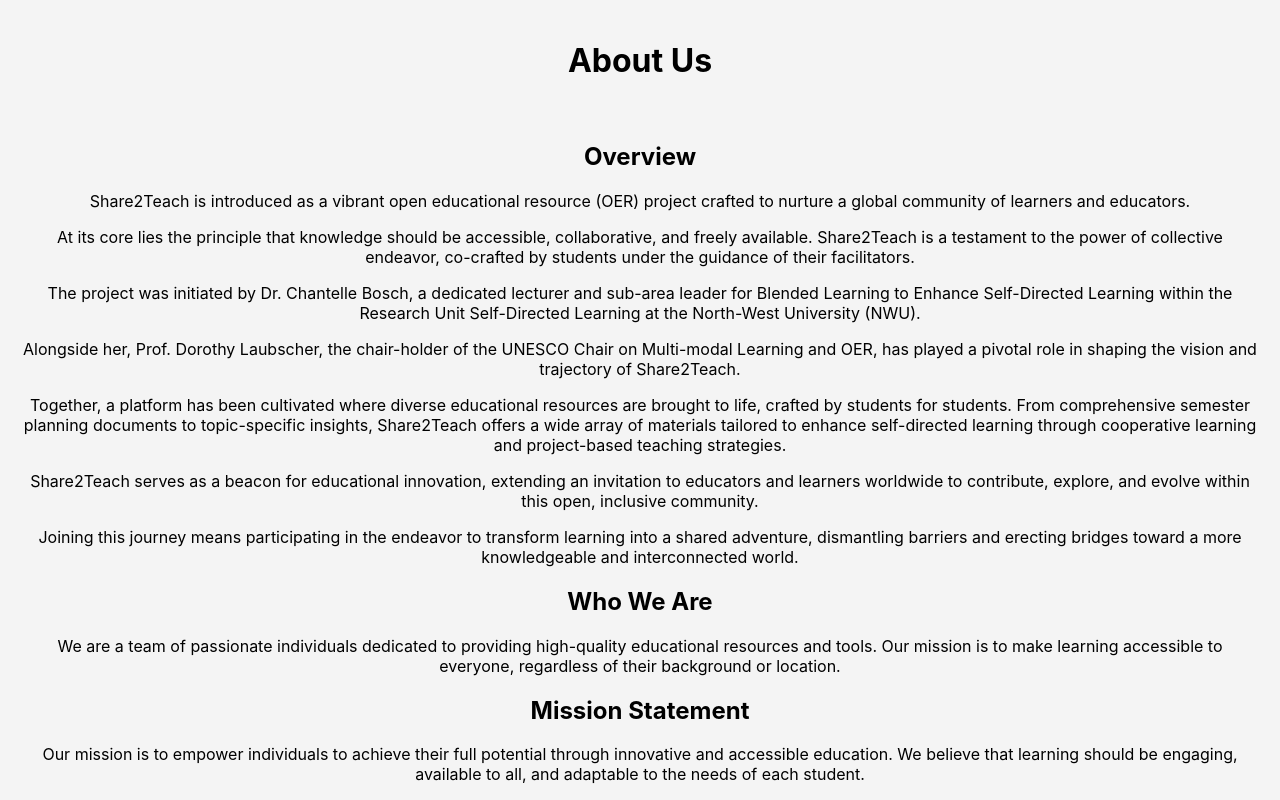
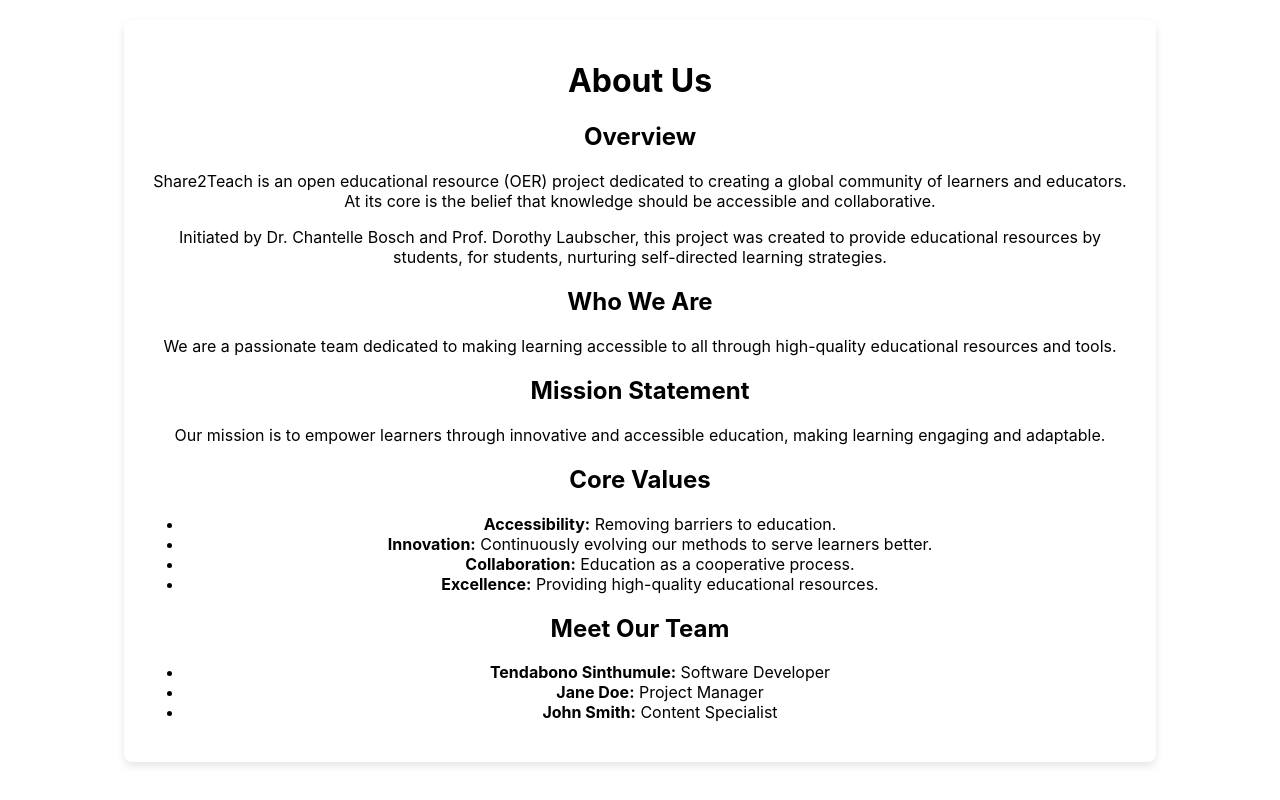
Before and after one commit to TS29TR21/Front-end, a React (Create React App) app in the folder frontend-bananaboat/: page /about-us-page in a window 1280 px wide. Built offline with nearby package versions, Linux system fonts and the light colour scheme.

Commit message:
Bootstrap

```diff
--- a/frontend-bananaboat/package.json
+++ b/frontend-bananaboat/package.json
@@ -10,7 +10,9 @@
     "@testing-library/jest-dom": "^5.17.0",
     "@testing-library/react": "^13.4.0",
     "@testing-library/user-event": "^13.5.0",
+    "bootstrap": "^5.3.3",
     "react": "^18.3.1",
+    "react-bootstrap": "^2.10.5",
     "react-dom": "^18.3.1",
     "react-router-dom": "^6.26.2",
     "react-scripts": "^5.0.1",
--- a/frontend-bananaboat/src/components/about-us.js
+++ b/frontend-bananaboat/src/components/about-us.js
@@ -3,7 +3,6 @@
 const AboutUs = () => {
   return (
     <div style={styles.pageContainer}>
-      {/* Main Content */}
       <main style={styles.mainContent}>
         <header style={styles.header}>
           <h1>About Us</h1>
@@ -12,63 +11,31 @@
         <section style={styles.section}>
           <h2>Overview</h2>
           <p>
-            Share2Teach is introduced as a vibrant open educational resource
-            (OER) project crafted to nurture a global community of learners and
-            educators.
+            Share2Teach is an open educational resource (OER) project dedicated
+            to creating a global community of learners and educators. At its
+            core is the belief that knowledge should be accessible and
+            collaborative.
           </p>
           <p>
-            At its core lies the principle that knowledge should be accessible,
-            collaborative, and freely available. Share2Teach is a testament to
-            the power of collective endeavor, co-crafted by students under the
-            guidance of their facilitators.
+            Initiated by Dr. Chantelle Bosch and Prof. Dorothy Laubscher, this
+            project was created to provide educational resources by students,
+            for students, nurturing self-directed learning strategies.
           </p>
-          <p>
-            The project was initiated by Dr. Chantelle Bosch, a dedicated
-            lecturer and sub-area leader for Blended Learning to Enhance
-            Self-Directed Learning within the Research Unit Self-Directed
-            Learning at the North-West University (NWU).
-          </p>
-          <p>
-            Alongside her, Prof. Dorothy Laubscher, the chair-holder of the
-            UNESCO Chair on Multi-modal Learning and OER, has played a pivotal
-            role in shaping the vision and trajectory of Share2Teach.
-          </p>
-          <p>
-            Together, a platform has been cultivated where diverse educational
-            resources are brought to life, crafted by students for students.
-            From comprehensive semester planning documents to topic-specific
-            insights, Share2Teach offers a wide array of materials tailored to
-            enhance self-directed learning through cooperative learning and
-            project-based teaching strategies.
-          </p>
-          <p>
-            Share2Teach serves as a beacon for educational innovation, extending
-            an invitation to educators and learners worldwide to contribute,
-            explore, and evolve within this open, inclusive community.
-          </p>
-          <p>
-            Joining this journey means participating in the endeavor to
-            transform learning into a shared adventure, dismantling barriers and
-            erecting bridges toward a more knowledgeable and interconnected
-            world.
-          </p>
+        </section>
 
+        <section style={styles.section}>
           <h2>Who We Are</h2>
           <p>
-            We are a team of passionate individuals dedicated to providing
-            high-quality educational resources and tools. Our mission is to make
-            learning accessible to everyone, regardless of their background or
-            location.
+            We are a passionate team dedicated to making learning accessible to
+            all through high-quality educational resources and tools.
           </p>
         </section>
 
         <section style={styles.section}>
           <h2>Mission Statement</h2>
           <p>
-            Our mission is to empower individuals to achieve their full
-            potential through innovative and accessible education. We believe
-            that learning should be engaging, available to all, and adaptable to
-            the needs of each student.
+            Our mission is to empower learners through innovative and accessible
+            education, making learning engaging and adaptable.
           </p>
         </section>
 
@@ -76,32 +43,25 @@
           <h2>Core Values</h2>
           <ul>
             <li>
-              <strong>Accessibility:</strong> We strive to remove barriers to
-              education.
+              <strong>Accessibility:</strong> Removing barriers to education.
             </li>
             <li>
-              <strong>Innovation:</strong> We are constantly evolving our
-              methods and materials to better serve learners.
+              <strong>Innovation:</strong> Continuously evolving our methods to
+              serve learners better.
             </li>
             <li>
-              <strong>Collaboration:</strong> We believe that education is a
-              collaborative process between learners, educators, and the
-              community.
+              <strong>Collaboration:</strong> Education as a cooperative
+              process.
             </li>
             <li>
-              <strong>Excellence:</strong> We are committed to providing
-              high-quality resources that meet the highest standards.
+              <strong>Excellence:</strong> Providing high-quality educational
+              resources.
             </li>
           </ul>
         </section>
 
         <section style={styles.section}>
           <h2>Meet Our Team</h2>
-          <p>
-            Our team is composed of educators, developers, and passionate
-            individuals who work together to create an inclusive and dynamic
-            learning environment.
-          </p>
           <ul>
             <li>
               <strong>Tendabono Sinthumule:</strong> Software Developer
@@ -114,59 +74,37 @@
             </li>
           </ul>
         </section>
-
-        <section style={styles.section}>
-          <h2>Our History</h2>
-          <p>
-            Founded in 2023, we began as a small team with a shared vision of
-            transforming the educational landscape. Over the years, we have
-            grown into a thriving community of learners and educators,
-            continually expanding our offerings and improving our platform.
-          </p>
-        </section>
       </main>
     </div>
   );
 };
 
-// Styles for the page
 const styles = {
   pageContainer: {
     display: "flex",
-    height: "100vh",
+    justifyContent: "center",
+    padding: "20px",
   },
   mainContent: {
-    flex: 1,
+    width: "80%",
+    backgroundColor: "#fff",
     padding: "20px",
-    backgroundColor: "#f4f4f4",
-    overflowY: "auto",
+    borderRadius: "8px",
+    boxShadow: "0 4px 8px rgba(0, 0, 0, 0.1)",
   },
   header: {
     textAlign: "center",
-    paddingBottom: "20px",
+    marginBottom: "20px",
   },
   section: {
     marginBottom: "20px",
   },
-  searchSection: {
-    display: "flex",
-    justifyContent: "center",
-    marginBottom: "20px",
+  ul: {
+    listStyle: "none",
+    paddingLeft: "0",
   },
-  searchInput: {
-    padding: "10px",
-    width: "250px", // Adjusted width for search input
-    borderRadius: "4px",
-    border: "1px solid #ccc",
-    marginRight: "10px",
-  },
-  searchButton: {
-    padding: "10px 15px",
-    backgroundColor: "#4CAF50",
-    color: "white",
-    border: "none",
-    borderRadius: "4px",
-    cursor: "pointer",
+  li: {
+    marginBottom: "10px",
   },
 };
 
--- a/frontend-bananaboat/src/components/home.js
+++ b/frontend-bananaboat/src/components/home.js
@@ -99,6 +99,7 @@
             width: 240,
             bgcolor: "#2c7b2f", // Green background for sidebar
             color: "white",
+            transition: "all 0.3s ease-in-out", // Smooth opening/closing effect
           },
         }}
       >
@@ -127,6 +128,12 @@
               button
               key={text}
               onClick={() => handleItemClick(section)}
+              sx={{
+                "&:hover": {
+                  bgcolor: "#388e3c", // Hover effect for sidebar items
+                  transition: "background-color 0.3s ease",
+                },
+              }}
             >
               <ListItemText primary={text} />
             </ListItem>
@@ -138,7 +145,7 @@
       <Box
         sx={{
           flexGrow: 1,
-          transition: "margin-left 0.3s",
+          transition: "margin-left 0.3s, transform 0.3s ease", // Smooth transition when sidebar opens/closes
           marginLeft: sidebarOpen ? "240px" : "0",
         }}
       >
@@ -158,7 +165,18 @@
           </Toolbar>
         </AppBar>
         <Container sx={{ padding: 2, overflowY: "auto" }}>
-          <Box sx={{ padding: 2, bgcolor: "#ffffff", borderRadius: 2 }}>
+          <Box
+            sx={{
+              padding: 2,
+              bgcolor: "#ffffff",
+              borderRadius: 2,
+              animation: "fadeIn 0.5s ease", // Animation when content changes
+              "@keyframes fadeIn": {
+                "0%": { opacity: 0 },
+                "100%": { opacity: 1 },
+              },
+            }}
+          >
             {renderSectionContent()}
           </Box>
         </Container>
--- a/frontend-bananaboat/src/components/subject-view.js
+++ b/frontend-bananaboat/src/components/subject-view.js
@@ -80,6 +80,8 @@
   },
   mainContent: {
     flex: 1,
+    display: "flex",
+    flexDirection: "column",
     padding: "20px",
     backgroundColor: "#f4f4f4",
     overflowY: "auto",
@@ -104,6 +106,7 @@
     display: "grid",
     gridTemplateColumns: "repeat(3, 1fr)",
     gap: "20px",
+    flexGrow: 1, // This ensures that the subject cards section grows and fills the remaining space
   },
   subjectCard: {
     backgroundColor: "#e4e4e4",
```
Also changed, not shown: frontend-bananaboat/src/components/contributors.js (+9 -4 lines), frontend-bananaboat/src/components/file-storage.js (+11 -7 lines), 1 other file (tests, documents, lock files or other folders).
